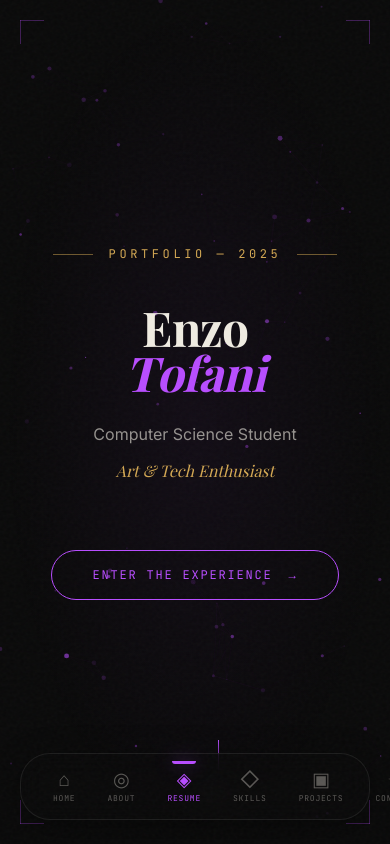
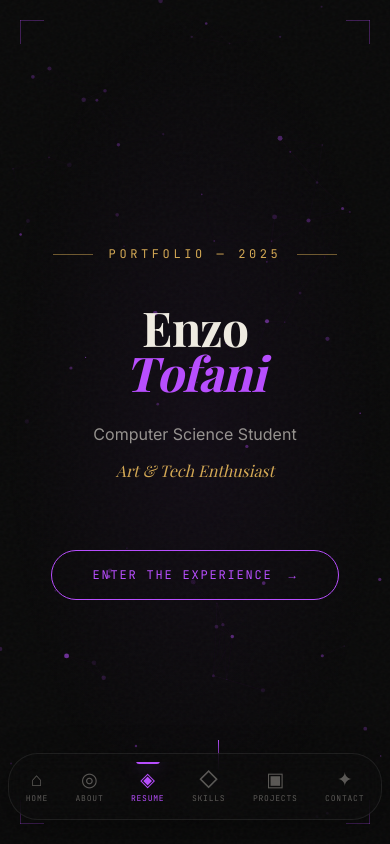
Before and after one commit to enzotfn/portfolio, a React (Vite) app: page / in a window 390 px wide. Shown: the top 844 px of the page. Built offline with nearby package versions, Linux system fonts and the light colour scheme; a web font is replaced by a local one.

Commit message:
fixed mobile navbar

```diff
--- a/src/components/Navbar.css
+++ b/src/components/Navbar.css
@@ -124,12 +124,12 @@
     left: 50%;
     right: auto;
     transform: translateX(-50%);
-    width: calc(100% - var(--space-lg));
-    max-width: 400px;
+    width: calc(100% - var(--space-sm));
+    max-width: 600px;
     height: auto;
     flex-direction: row;
     justify-content: center;
-    padding: var(--space-xs) var(--space-sm);
+    padding: var(--space-xs) 4px;
     border: 1px solid var(--color-border-glass);
     border-radius: var(--radius-xl);
     box-shadow: var(--shadow-card);
@@ -137,9 +137,27 @@
 
   .nav-list {
     flex-direction: row;
-    gap: 0;
+    gap: 2px;
     width: 100%;
-    justify-content: space-around;
+    justify-content: space-between;
+    overflow-x: auto;
+    -webkit-overflow-scrolling: touch;
+    scrollbar-width: none; /* Firefox */
+  }
+
+  .nav-list::-webkit-scrollbar {
+    display: none; /* Chrome/Safari */
+  }
+
+  .nav-item {
+    flex: 1 1 auto;
+    display: flex;
+    justify-content: center;
+    min-width: max-content;
+  }
+
+  .nav-link {
+    padding: var(--space-xs) 6px;
   }
 
   .nav-list.open {
```
